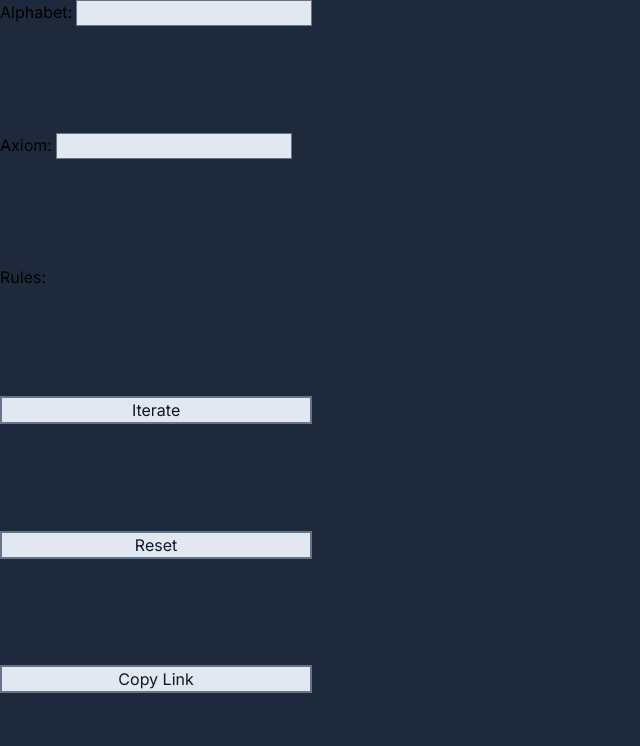
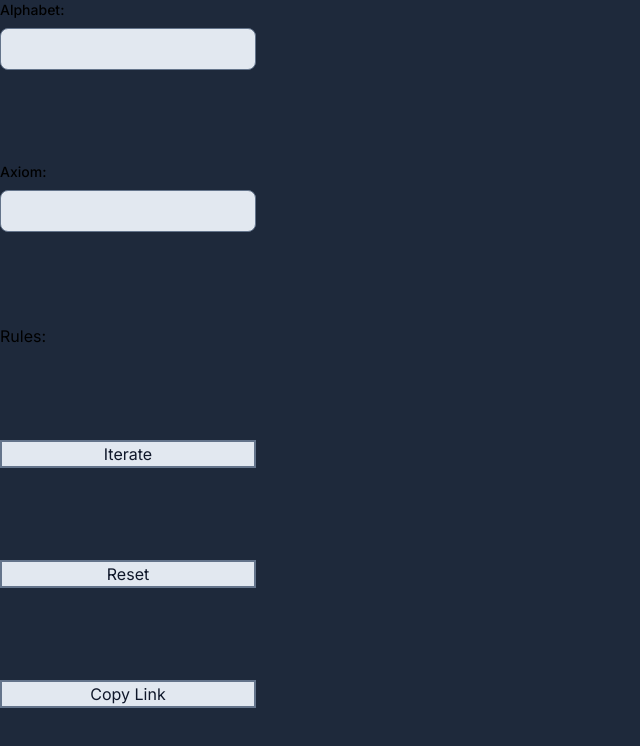
Before and after one commit to cjwurst/l-ink, a Next.js app in the folder l-ink/: page /sandbox in a window 1280 px wide. Shown: the top 746 px of the page, without its empty margins (0-640 px from the left). Built offline with nearby package versions, Linux system fonts and the light colour scheme.

Commit message:
format sideconfig

```diff
--- a/l-ink/src/app/ui/alphabet.tsx
+++ b/l-ink/src/app/ui/alphabet.tsx
@@ -1,6 +1,7 @@
 'use client';
 
 import URLCharacter from "@/app/lib/urlCharacter";
+import ConfigInput from "./configInput";
 
 type AlphabetProps = {
     alphabet: string
@@ -23,15 +24,9 @@ export default function Alphabet({alphabet, onChange}: AlphabetProps) {
         }
     }
 
-    return (
-        <div className="flex gap-1">
-            <label htmlFor="alphabet"> Alphabet: </label>
-            <input
-                id="alphabet"
-                className="outline-2 border border-slate-500 bg-slate-200 text-black"
-                onChange={(e) => { handleChange(e.target.value);}}
-                value = {alphabet}
-            />
-        </div>
-    );
+    return <ConfigInput
+        onChange={handleChange}
+        name="Alphabet"
+        value={alphabet}
+    />;
 }
--- a/l-ink/src/app/ui/axiom.tsx
+++ b/l-ink/src/app/ui/axiom.tsx
@@ -1,4 +1,6 @@
 'use client';
+
+import ConfigInput from "./configInput";
 
 type AxiomProps = {
     axiom:string
@@ -6,23 +8,9 @@ type AxiomProps = {
 }
 
 export default function Axiom({axiom, onChange}: AxiomProps) {
-    function handleChange(term: string) {
-        if (term) {
-            onChange(term);
-        } else {
-            onChange("");
-        }
-    }
-
-    return (
-        <div className="flex gap-1">
-            <label htmlFor="axiom"> Axiom: </label>
-            <input
-                id="axiom"
-                className="outline-2 border border-slate-500 bg-slate-200 text-black"
-                onChange={ (e) => { handleChange(e.target.value); }}
-                value = {axiom}
-            />
-        </div>
-    );
+    return <ConfigInput
+        onChange={onChange}
+        name="Axiom"
+        value={axiom}
+    />;
 }
--- /dev/null
+++ b/l-ink/src/app/ui/configInput.tsx
@@ -0,0 +1,27 @@
+type ConfigInputProps = {
+    onChange: (s:string) => void
+    value: string
+    name?: string
+}
+
+export default function ConfigInput({onChange, value, name}:ConfigInputProps) {
+    return (
+        <div>
+            {name &&
+                <label
+                    htmlFor={name}
+                    className="block mb-2 text-sm font-medium"
+                >
+                    {name}:
+                </label>
+            }
+            <input
+                type="text"
+                id={name}
+                className="block w-full p-2.5 outline-2 border border-slate-500 bg-slate-200 text-black text-sm rounded-lg focus:ring-blue-500 focus: border-blue-500"
+                onChange={(e) => { onChange(e.target.value || "");}}
+                value = {value}
+            />
+        </div>
+    );
+}
--- a/l-ink/src/app/ui/rule.tsx
+++ b/l-ink/src/app/ui/rule.tsx
@@ -12,7 +12,7 @@ type RuleProps = {
 
 export default function Rule({preimage, image, drawRule, onChangeImage, onChangeDrawRule}: RuleProps) {
     return (
-        <div className="flex gap-1">
+        <div className="grid gap-1">
             <div className="text-nowrap">
                 {preimage} ↦
             </div>
```
